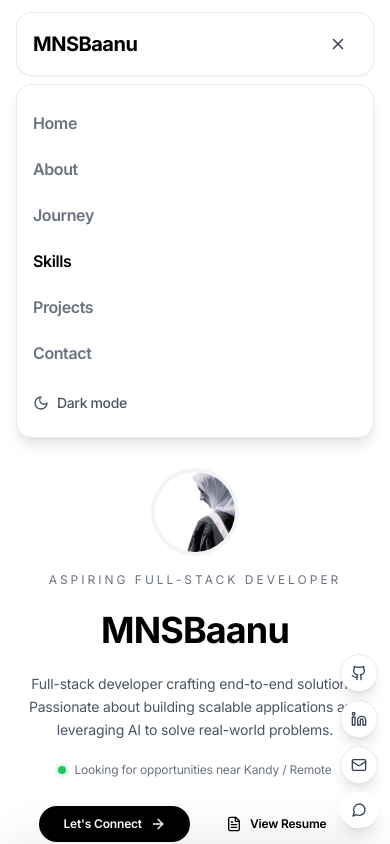
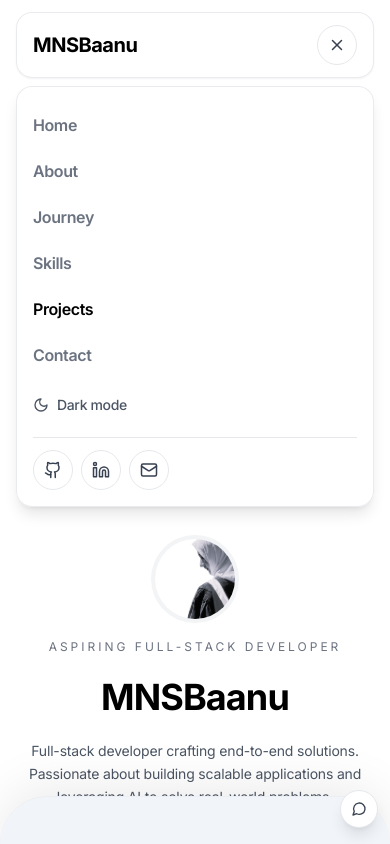
Before and after one commit to MNSBaanu/MyPortfolio, a React (Vite) app: page / in a window 390 px wide. Both pictures are taken after a click on the button 338 px from the left and 44 px from the top of the page. Shown: the top 844 px of the page. Built offline with nearby package versions, Linux system fonts and the light colour scheme.

Commit message:
Refactor layout and styles for improved responsiveness and accessibility across components

```diff
--- a/src/components/About.tsx
+++ b/src/components/About.tsx
@@ -14,10 +14,9 @@ const aboutStats = [
 export default function About() {
   return (
     <div
-      className="box-border px-6 sm:px-8 bg-slate-100 dark:bg-neutral-900 relative rounded-t-[3rem] sm:rounded-t-[4rem] border-t border-gray-200/50 dark:border-neutral-800 shadow-[0_-10px_50px_rgba(0,0,0,0.08)]"
+      className="box-border min-h-[100svh] md:h-[100svh] pb-20 md:pb-0 px-6 sm:px-8 bg-slate-100 dark:bg-neutral-900 relative rounded-t-[3rem] sm:rounded-t-[4rem] border-t border-gray-200/50 dark:border-neutral-800 shadow-[0_-10px_50px_rgba(0,0,0,0.08)]"
       style={{
-        height: '100svh',
-        paddingTop: 'calc(var(--header-height, 0px) + 2rem)',
+                paddingTop: 'calc(var(--header-height, 0px) + 2rem)',
       }}
     >
       <div className="h-full max-w-3xl mx-auto flex flex-col min-h-0 overflow-y-auto">
--- a/src/components/Contact.tsx
+++ b/src/components/Contact.tsx
@@ -29,13 +29,12 @@ export default function Contact() {
 
   return (
     <div
-      className="box-border px-6 sm:px-8 bg-gray-50 dark:bg-neutral-900 relative z-10 rounded-t-[3rem] sm:rounded-t-[4rem] border-t border-gray-100 dark:border-neutral-800"
+      className="box-border min-h-[100svh] md:h-[100svh] pb-20 md:pb-0 px-6 sm:px-8 bg-gray-50 dark:bg-neutral-900 relative z-10 rounded-t-[3rem] sm:rounded-t-[4rem] border-t border-gray-100 dark:border-neutral-800"
       style={{
-        height: '100svh',
-        paddingTop: 'calc(var(--header-height, 0px) + 1rem)',
+                paddingTop: 'calc(var(--header-height, 0px) + 1rem)',
       }}
     >
-      <div className="h-full max-w-7xl mx-auto flex flex-col overflow-y-auto">
+      <div className="h-full max-w-7xl mx-auto flex flex-col overflow-y-auto no-scrollbar">
         <div className="flex flex-col my-auto pb-16 sm:pb-24">
           <motion.div
             initial={{ opacity: 0, y: 20 }}
--- a/src/components/Education.tsx
+++ b/src/components/Education.tsx
@@ -4,10 +4,9 @@ import { education as educationData } from '../data/portfolio'
 export default function Education() {
   return (
     <div
-      className="box-border px-6 sm:px-8 bg-white dark:bg-neutral-900 relative rounded-t-[3rem] sm:rounded-t-[4rem] border-t border-gray-100 dark:border-neutral-800 shadow-[0_-10px_50px_rgba(0,0,0,0.08)]"
+      className="box-border min-h-[100svh] md:h-[100svh] pb-20 md:pb-0 px-6 sm:px-8 bg-white dark:bg-neutral-900 relative rounded-t-[3rem] sm:rounded-t-[4rem] border-t border-gray-100 dark:border-neutral-800 shadow-[0_-10px_50px_rgba(0,0,0,0.08)]"
       style={{
-        height: '100svh',
-        paddingTop: 'calc(var(--header-height, 0px) + 2rem)',
+                paddingTop: 'calc(var(--header-height, 0px) + 2rem)',
       }}
     >
       <div className="h-full max-w-3xl mx-auto flex flex-col min-h-0 overflow-y-auto">
--- a/src/components/Experience.tsx
+++ b/src/components/Experience.tsx
@@ -13,10 +13,9 @@ export default function Experience() {
 
   return (
     <div
-      className="box-border px-6 sm:px-8 bg-white dark:bg-black relative rounded-t-[3rem] sm:rounded-t-[4rem] border-t border-gray-100 dark:border-neutral-800 shadow-[0_-10px_50px_rgba(0,0,0,0.08)]"
+      className="box-border min-h-[100svh] md:h-[100svh] pb-20 md:pb-0 px-6 sm:px-8 bg-white dark:bg-black relative rounded-t-[3rem] sm:rounded-t-[4rem] border-t border-gray-100 dark:border-neutral-800 shadow-[0_-10px_50px_rgba(0,0,0,0.08)]"
       style={{
-        height: '100svh',
-        paddingTop: 'calc(var(--header-height, 0px) + 2rem)',
+                paddingTop: 'calc(var(--header-height, 0px) + 2rem)',
       }}
     >
       <div className="h-full max-w-5xl mx-auto flex flex-col min-h-0">
@@ -33,7 +32,7 @@ export default function Experience() {
         </motion.div>
 
         <div className="flex-1 min-h-0 flex flex-col lg:flex-row gap-6 lg:gap-10 overflow-hidden">
-          <div className="lg:w-[40%] shrink-0 max-h-[40%] lg:max-h-none min-h-0 overflow-y-auto border-b lg:border-b-0 lg:border-r border-gray-200 dark:border-neutral-800 pb-4 lg:pb-0 lg:pr-6">
+          <div className="lg:w-[40%] shrink-0 min-h-0 overflow-y-auto border-b lg:border-b-0 lg:border-r border-gray-200 dark:border-neutral-800 pb-4 lg:pb-0 lg:pr-6">
             {experienceData.map((item, idx) => {
               const isOpen = selected === idx
               return (
--- a/src/components/Header.tsx
+++ b/src/components/Header.tsx
@@ -1,6 +1,6 @@
 import { useState, useEffect, useLayoutEffect, useRef } from 'react'
 import { motion, AnimatePresence } from 'framer-motion'
-import { Menu, Sun, Moon, X } from 'lucide-react'
+import { Menu, Sun, Moon, X, Github, Linkedin, Mail } from 'lucide-react'
 import { personalInfo } from '../data/portfolio'
 import { useTheme } from '../context/ThemeContext'
 
@@ -145,7 +145,7 @@ const Header = () => {
             </motion.button>
 
             {/* Desktop Nav */}
-            <nav aria-label="Main" className="hidden md:flex items-center gap-5 lg:gap-6">
+            <nav aria-label="Main" className="hidden lg:flex items-center gap-6">
               {navLinks.map((link, i) => {
                 const id = link.href.replace('#', '')
                 const isActive = activeSection === id
@@ -206,7 +206,7 @@ const Header = () => {
                 aria-label={isMobileMenuOpen ? 'Close menu' : 'Open menu'}
                 aria-expanded={isMobileMenuOpen}
                 aria-controls="mobile-menu"
-                className="md:hidden p-2.5 rounded-full border border-gray-200 dark:border-neutral-700 bg-white dark:bg-neutral-900 text-gray-700 dark:text-gray-200 hover:border-gray-300 dark:hover:border-neutral-500 transition-all duration-300"
+                className="lg:hidden p-2.5 rounded-full border border-gray-200 dark:border-neutral-700 bg-white dark:bg-neutral-900 text-gray-700 dark:text-gray-200 hover:border-gray-300 dark:hover:border-neutral-500 transition-all duration-300"
               >
                 {isMobileMenuOpen ? <X size={18} /> : <Menu size={18} />}
               </button>
@@ -224,7 +224,7 @@ const Header = () => {
               animate={{ opacity: 1, y: 0 }}
               exit={{ opacity: 0, y: -8 }}
               transition={{ duration: 0.25 }}
-              className="pointer-events-auto mt-2 rounded-2xl border border-gray-200/80 dark:border-neutral-800 bg-white/95 dark:bg-black/95 backdrop-blur-xl shadow-lg px-4 sm:px-6 py-4 md:hidden"
+              className="pointer-events-auto mt-2 rounded-2xl border border-gray-200/80 dark:border-neutral-800 bg-white/95 dark:bg-black/95 backdrop-blur-xl shadow-lg px-4 sm:px-6 py-4 lg:hidden"
             >
               <div className="flex flex-col gap-0.5">
                 {navLinks.map((link, i) => {
@@ -258,6 +258,24 @@ const Header = () => {
                   {theme === 'dark' ? <Sun size={16} /> : <Moon size={16} />}
                   {theme === 'dark' ? 'Light mode' : 'Dark mode'}
                 </motion.button>
+                <div className="mt-3 pt-3 border-t border-gray-200 dark:border-neutral-800 flex items-center gap-2">
+                  {[
+                    { icon: Github, href: personalInfo.social.github, label: 'GitHub' },
+                    { icon: Linkedin, href: personalInfo.social.linkedin, label: 'LinkedIn' },
+                    { icon: Mail, href: `mailto:${personalInfo.email}`, label: 'Email' },
+                  ].map(({ icon: Icon, href, label }) => (
+                    <a
+                      key={label}
+                      href={href}
+                      target={href.startsWith('mailto:') ? undefined : '_blank'}
+                      rel={href.startsWith('mailto:') ? undefined : 'noopener noreferrer'}
+                      aria-label={label}
+                      className="flex items-center justify-center w-10 h-10 rounded-full border border-gray-200 dark:border-neutral-700 text-gray-700 dark:text-gray-200"
+                    >
+                      <Icon size={18} />
+                    </a>
+                  ))}
+                </div>
               </div>
             </motion.nav>
           )}
--- a/src/components/SocialSidebar.tsx
+++ b/src/components/SocialSidebar.tsx
@@ -36,12 +36,12 @@ const SocialSidebar = () => {
   const tooltipClass = "absolute right-full mr-3 opacity-0 group-hover:opacity-100 group-focus-visible:opacity-100 transition-opacity duration-300 bg-black dark:bg-white text-white dark:text-black text-xs px-3 py-1.5 rounded-lg whitespace-nowrap pointer-events-none"
 
   return (
-    <div className="fixed right-3 sm:right-6 md:right-8 bottom-4 sm:bottom-auto sm:top-[35%] z-[110] flex flex-col gap-2 sm:gap-4 pointer-events-none">
+    <div className="fixed right-3 sm:right-6 lg:right-8 bottom-4 lg:bottom-auto lg:top-[35%] z-[110] flex flex-col gap-2 lg:gap-4 pointer-events-none">
       <motion.div
         initial={{ opacity: 0, x: 50 }}
         animate={{ opacity: 1, x: 0 }}
         transition={{ duration: 0.8, delay: 0.5, ease: "easeOut" }}
-        className="flex flex-col gap-2 sm:gap-4 pointer-events-auto"
+        className="flex flex-col gap-2 lg:gap-4 pointer-events-auto"
       >
         {socialLinks.map((social) => (
           <motion.a
@@ -51,7 +51,7 @@ const SocialSidebar = () => {
             rel={social.external ? "noopener noreferrer" : undefined}
             whileHover={{ scale: 1.1, y: -2 }}
             whileTap={{ scale: 0.95 }}
-            className={btnClass}
+            className={`${btnClass} max-lg:hidden`}
           >
             <social.icon className="w-4 h-4 sm:w-5 sm:h-5" strokeWidth={2} />
             <span className={tooltipClass}>{social.label}</span>
--- a/src/index.css
+++ b/src/index.css
@@ -232,13 +232,6 @@ textarea {
 ::selection {
   background: #000000;
   color: #ffffff;
-}
-
-/* Remove default button styles */
-button {
-  border: none;
-  background: none;
-  cursor: pointer;
 }
 
 /* Airbnb-style input */
```
Also changed, not shown: src/App.tsx (+8 -8 lines), src/components/ContactForm.tsx (+4 -5 lines), src/components/Projects.tsx (+16 -9 lines), src/components/Skills.tsx (+5 -6 lines).
